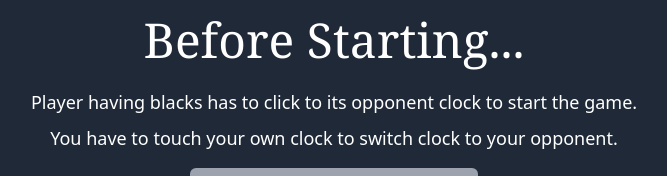
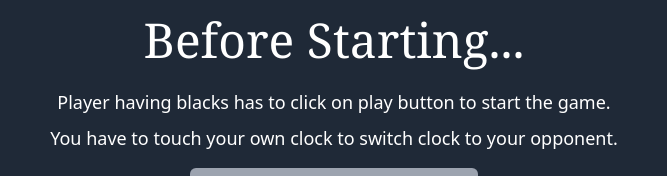
Before and after one commit to RakeshSingh28/Chess_Clock, a React (Create React App) app: page /notice in a window 1280 px wide. Shown: the top 176 px of the page, without its empty margins (306-973 px from the left). Built offline with nearby package versions, Linux system fonts and the light colour scheme.

Commit message:
Notice message changed

```diff
--- a/src/components/Notice.js
+++ b/src/components/Notice.js
@@ -15,8 +15,7 @@ const Notice = () => {
     <div className="text-white text-center">
       <div className="font-serif text-5xl p-4">Before Starting...</div>
       <p className="text-lg my-2">
-        Player having blacks has to click to its opponent clock to start the
-        game.
+        Player having blacks has to click on play button to start the game.
       </p>
       <p className="text-lg mt-2 mb-4">
         You have to touch your own clock to switch clock to your opponent.
```
